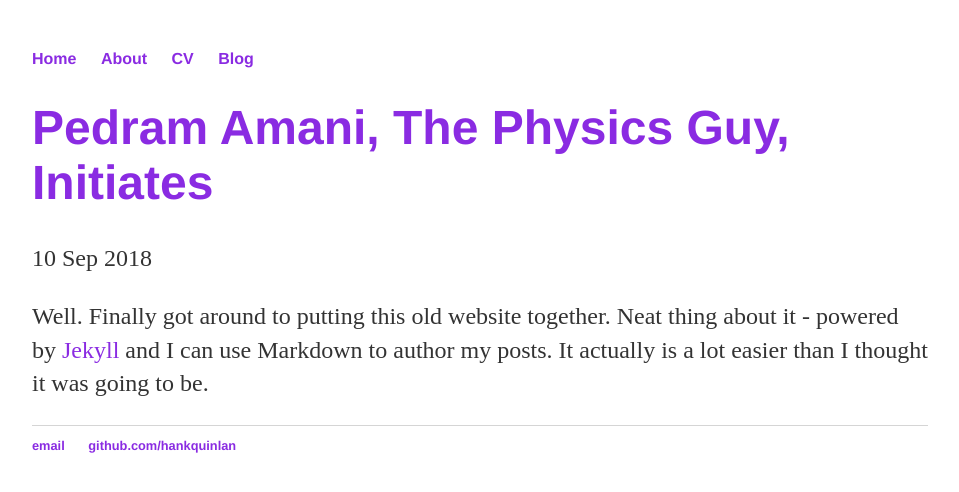
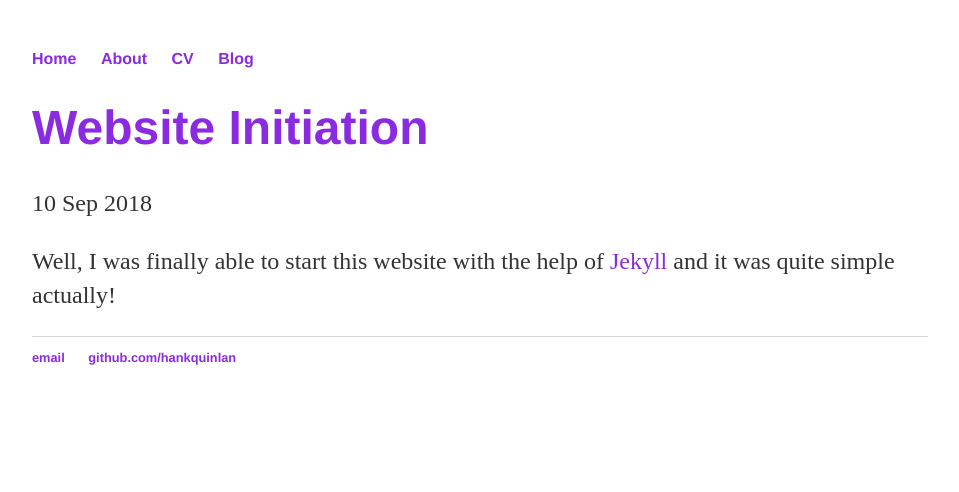
Before and after one commit to pedramamani/website, a Jekyll site: the page built from _posts/2018-09-10-pedram-amani-initiation.md, in a window 1280 px wide. Shown: the top 492 px of the page, without its empty margins (160-1119 px from the left). Built offline with Jekyll 4.4.1, drawn with Linux system fonts in a browser that asks for light colours.

Commit message:
Update 2018-09-10-pedram-amani-initiation.md
Initialize

```diff
--- a/_posts/2018-09-10-pedram-amani-initiation.md
+++ b/_posts/2018-09-10-pedram-amani-initiation.md
@@ -1,7 +1,7 @@
 ---
 layout: post
-title: "Pedram Amani, The Physics Guy, Initiates"
+title: "Website Initiation"
 date: 2018-09-10
 ---
 
-Well. Finally got around to putting this old website together. Neat thing about it - powered by [Jekyll](http://jekyllrb.com) and I can use Markdown to author my posts. It actually is a lot easier than I thought it was going to be.
+Well, I was finally able to start this website with the help of [Jekyll](http://jekyllrb.com) and it was quite simple actually!
```
